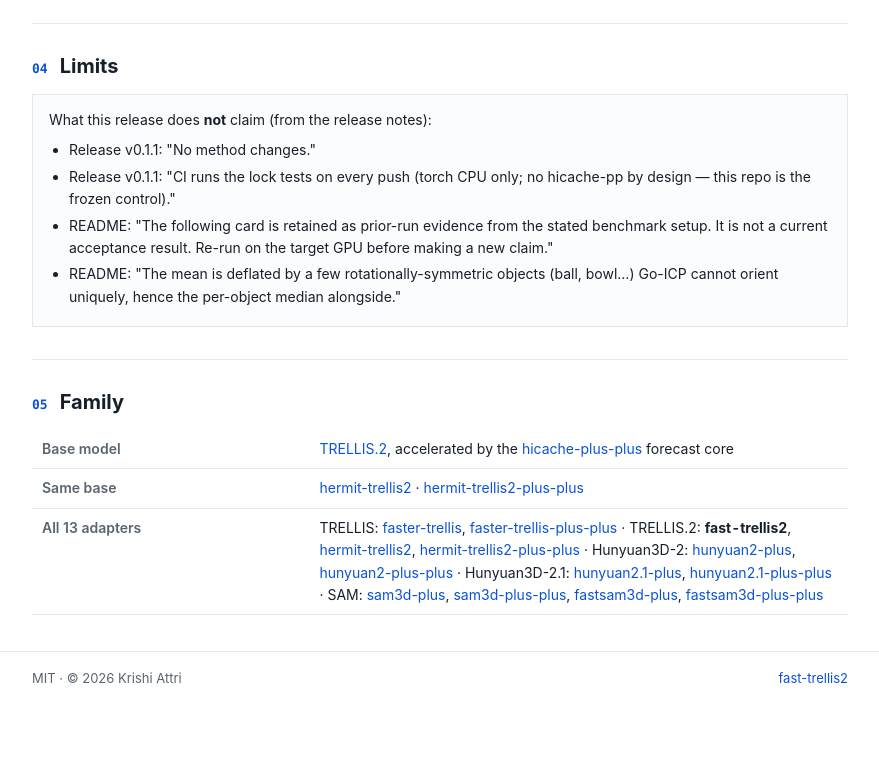
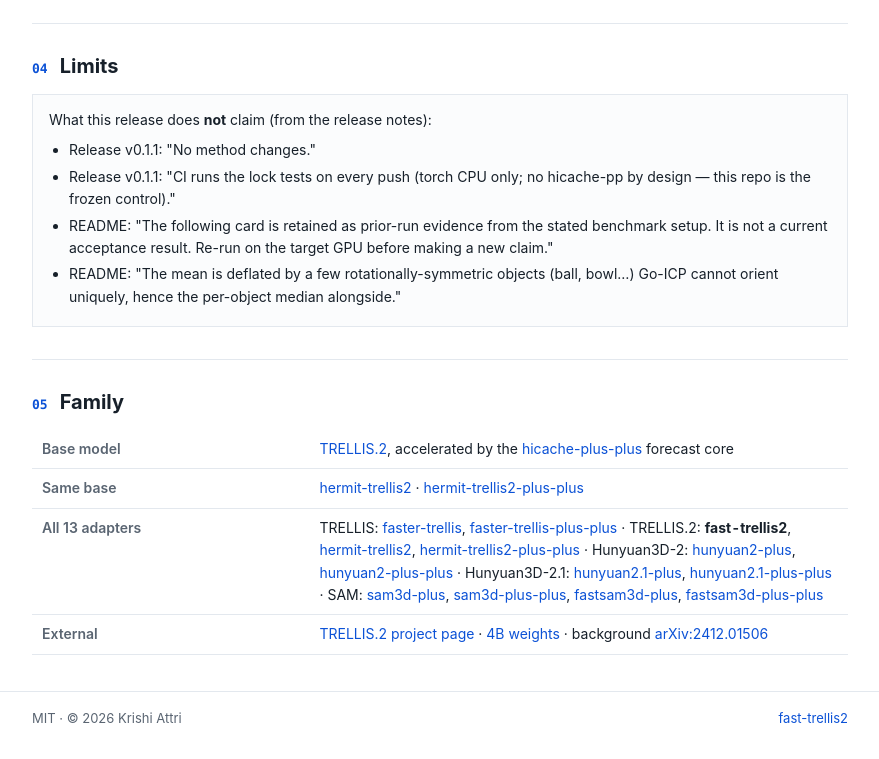
Before and after one commit to Archerkattri/fast-trellis2, a plain HTML site: page index.html in a window 1280 px wide. Shown: the part 2427-3186 px from the top of the page, without its empty margins (200-1079 px from the left). Before the commit the page ends 3146 px from the top, so only its background shows below. Drawn offline with Linux system fonts and the light colour scheme.

Commit message:
content: External resources row (papers, docs, demos)

```diff
--- a/index.html
+++ b/index.html
@@ -109,6 +109,7 @@ bash setup.sh --new-env --basic --flash-attn --o-voxel --flexgemm --nvdiffrast -
 <tr><th>Base model</th><td><a href="https://github.com/microsoft/TRELLIS.2">TRELLIS.2</a>, accelerated by the <a href="https://archerkattri.github.io/hicache-plus-plus/">hicache-plus-plus</a> forecast core</td></tr>
 <tr><th>Same base</th><td><a href="https://archerkattri.github.io/hermit-trellis2/">hermit-trellis2</a> · <a href="https://archerkattri.github.io/hermit-trellis2-plus-plus/">hermit-trellis2-plus-plus</a></td></tr>
 <tr><th>All 13 adapters</th><td>TRELLIS: <a href="https://archerkattri.github.io/faster-trellis/">faster-trellis</a>, <a href="https://archerkattri.github.io/faster-trellis-plus-plus/">faster-trellis-plus-plus</a> · TRELLIS.2: <b>fast-trellis2</b>, <a href="https://archerkattri.github.io/hermit-trellis2/">hermit-trellis2</a>, <a href="https://archerkattri.github.io/hermit-trellis2-plus-plus/">hermit-trellis2-plus-plus</a> · Hunyuan3D-2: <a href="https://archerkattri.github.io/hunyuan2-plus/">hunyuan2-plus</a>, <a href="https://archerkattri.github.io/hunyuan2-plus-plus/">hunyuan2-plus-plus</a> · Hunyuan3D-2.1: <a href="https://archerkattri.github.io/hunyuan2.1-plus/">hunyuan2.1-plus</a>, <a href="https://archerkattri.github.io/hunyuan2.1-plus-plus/">hunyuan2.1-plus-plus</a> · SAM: <a href="https://archerkattri.github.io/sam3d-plus/">sam3d-plus</a>, <a href="https://archerkattri.github.io/sam3d-plus-plus/">sam3d-plus-plus</a>, <a href="https://archerkattri.github.io/fastsam3d-plus/">fastsam3d-plus</a>, <a href="https://archerkattri.github.io/fastsam3d-plus-plus/">fastsam3d-plus-plus</a></td></tr>
+<tr><th>External</th><td><a href="https://microsoft.github.io/TRELLIS.2/">TRELLIS.2 project page</a> · <a href="https://huggingface.co/microsoft/TRELLIS.2-4B">4B weights</a> · background <a href="https://arxiv.org/abs/2412.01506">arXiv:2412.01506</a></td></tr>
     </table>
   </section>
 </main>
```
